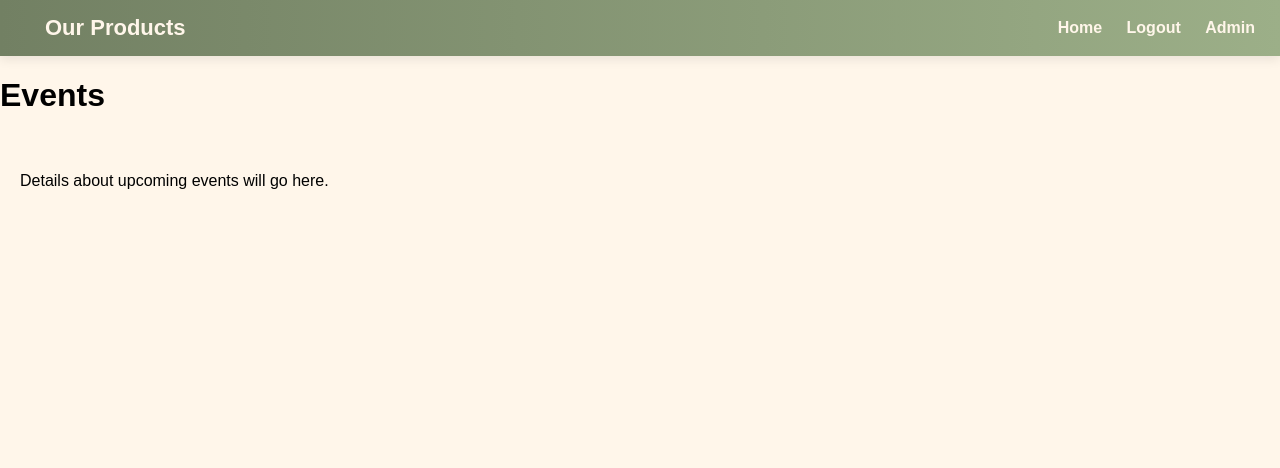
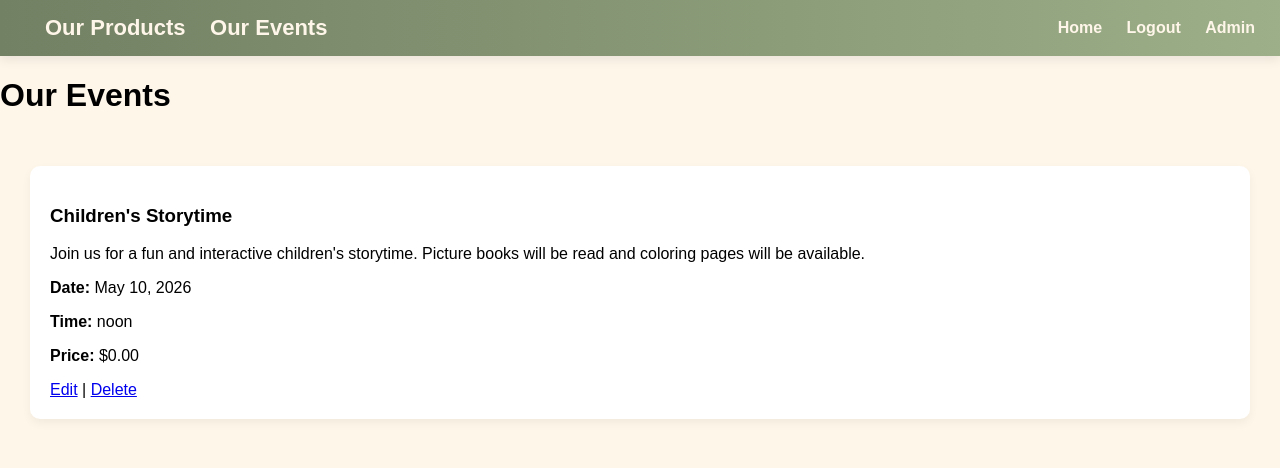
Before and after one commit to heilersk1/CPS_310_Phase3, a Django app: page /events/ in a window 1280 px wide. Shown: the top 468 px of the page. Run offline with Django 5.2, Linux system fonts and the light colour scheme; a user stored in the database is signed in; data comes from the database, SQL or seed files in the repository; both versions use the stored data as it was after the commit.

Commit message:
Added events page

```diff
--- a/store/admin.py
+++ b/store/admin.py
@@ -1,4 +1,5 @@
 from django.contrib import admin
-from .models import Product  # example
+from .models import Product, Event  # example
 
 admin.site.register(Product)
+admin.site.register(Event)
--- a/store/models.py
+++ b/store/models.py
@@ -9,3 +9,13 @@ class Product(models.Model):
 
     def __str__(self):
         return self.name
+
+class Event(models.Model):
+    name = models.CharField(max_length=255)
+    description = models.TextField()
+    date = models.DateField()
+    time = models.TimeField()
+    price = models.DecimalField(max_digits=10, decimal_places=2)
+
+    def __str__(self):
+        return self.name
--- a/store/views.py
+++ b/store/views.py
@@ -1,7 +1,7 @@
 from django.shortcuts import render, redirect, get_object_or_404
 from django.contrib.auth import authenticate, login, logout
 from django.contrib.auth.decorators import login_required, user_passes_test
-from .models import Product
+from .models import Product, Event
 from .forms import ProductForm
 
 # -----------------------------
@@ -15,7 +15,8 @@ def store_page(request):
     return render(request, 'store/store.html', {'products': products})
 
 def events_page(request):
-    return render(request, 'store/events.html')
+    events = Event.objects.all()
+    return render(request, 'store/events.html', {'events': events})
 
 # -----------------------------
 # Login / Logout
--- a/templates/store/base.html
+++ b/templates/store/base.html
@@ -13,6 +13,7 @@
     <nav class="navbar">
         <div class="nav-left">
             <a href="{% url 'store_page' %}" class="brand">Our Products</a>
+            <a href="{% url 'events_page' %}" class="brand">Our Events</a>
         </div>
 
         <div class="nav-right">
--- a/templates/store/events.html
+++ b/templates/store/events.html
@@ -1,19 +1,33 @@
 {% extends 'store/base.html' %}
+
 {% block content %}
-<!DOCTYPE html>
-<html>
-<head>
-    <title>Events</title>
-    {% load static %}
-    <link rel="stylesheet" type="text/css" href="{% static 'css/style.css' %}">
-</head>
-<body>
-    <header>
-        <h1>Events</h1>
-    </header>
-    <main style="padding:20px;">
-        <p>Details about upcoming events will go here.</p>
-    </main>
-</body>
-</html>
+<header>
+    <h1>Our Events</h1>
+</header>
+
+<main class="content">
+    {% if events %}
+        {% for event in events %}
+            <div class="product-card">
+                <h3>{{ event.name }}</h3>
+
+                {% if event.image %}
+                    <img src="{{ event.image.url }}" width="150">
+                {% endif %}
+
+                <p>{{ event.description }}</p>
+                <p><strong>Date:</strong> {{ event.date }}</p>
+                <p><strong>Time:</strong> {{ event.time }}</p>
+                <p><strong>Price:</strong> ${{ event.price }}</p>
+
+                {% if user.is_authenticated and user.is_staff %}
+                    <a href="{% url 'admin:store_event_change' event.id %}">Edit</a> |
+                    <a href="{% url 'admin:store_event_delete' event.id %}">Delete</a>
+                {% endif %}
+            </div>
+        {% endfor %}
+    {% else %}
+        <p>No events available.</p>
+    {% endif %}
+</main>
 {% endblock %}
```
Also changed, not shown: store/forms.py (+6 -1 lines), db.sqlite3, store/migrations/0002_event.py (added).
